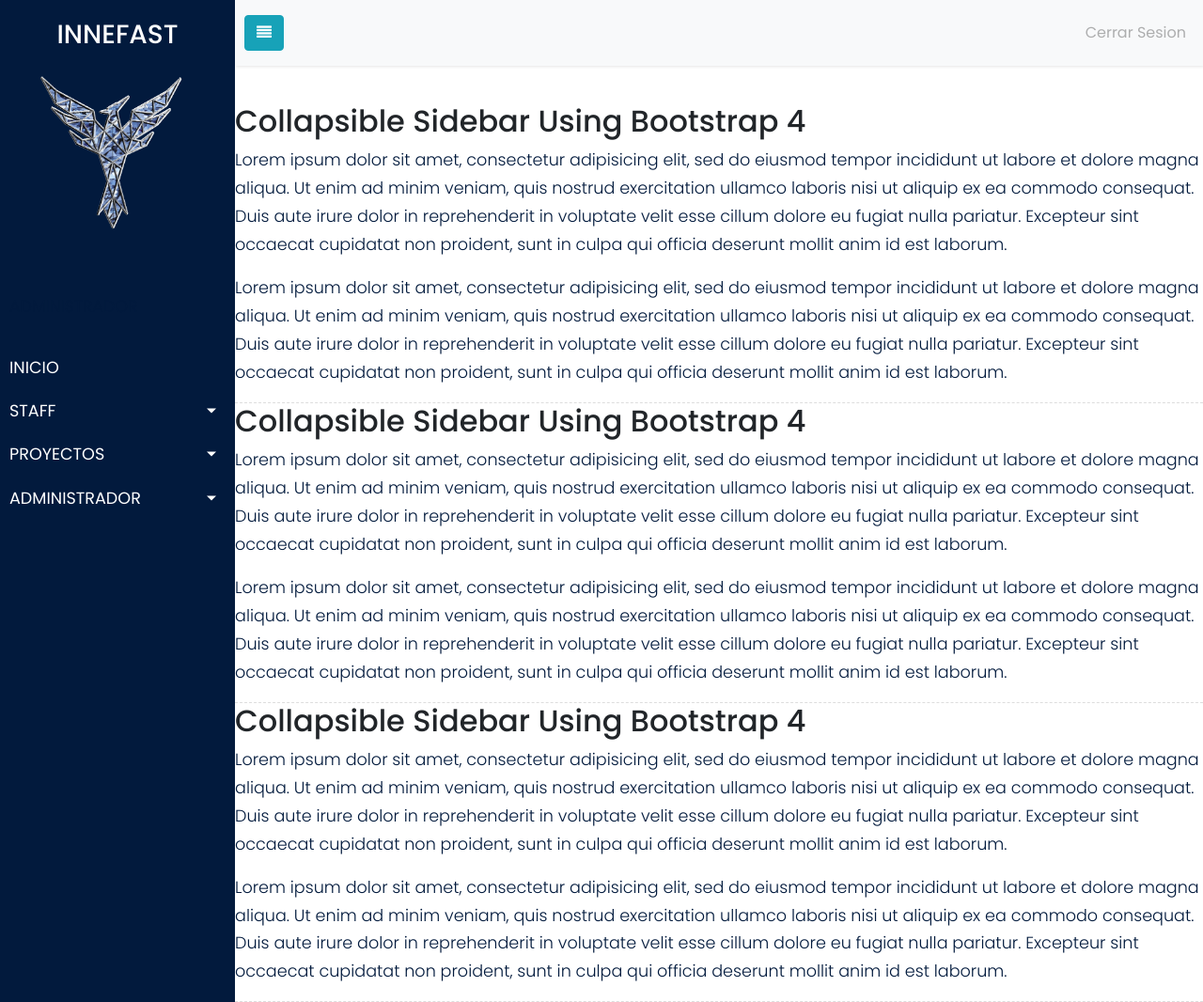
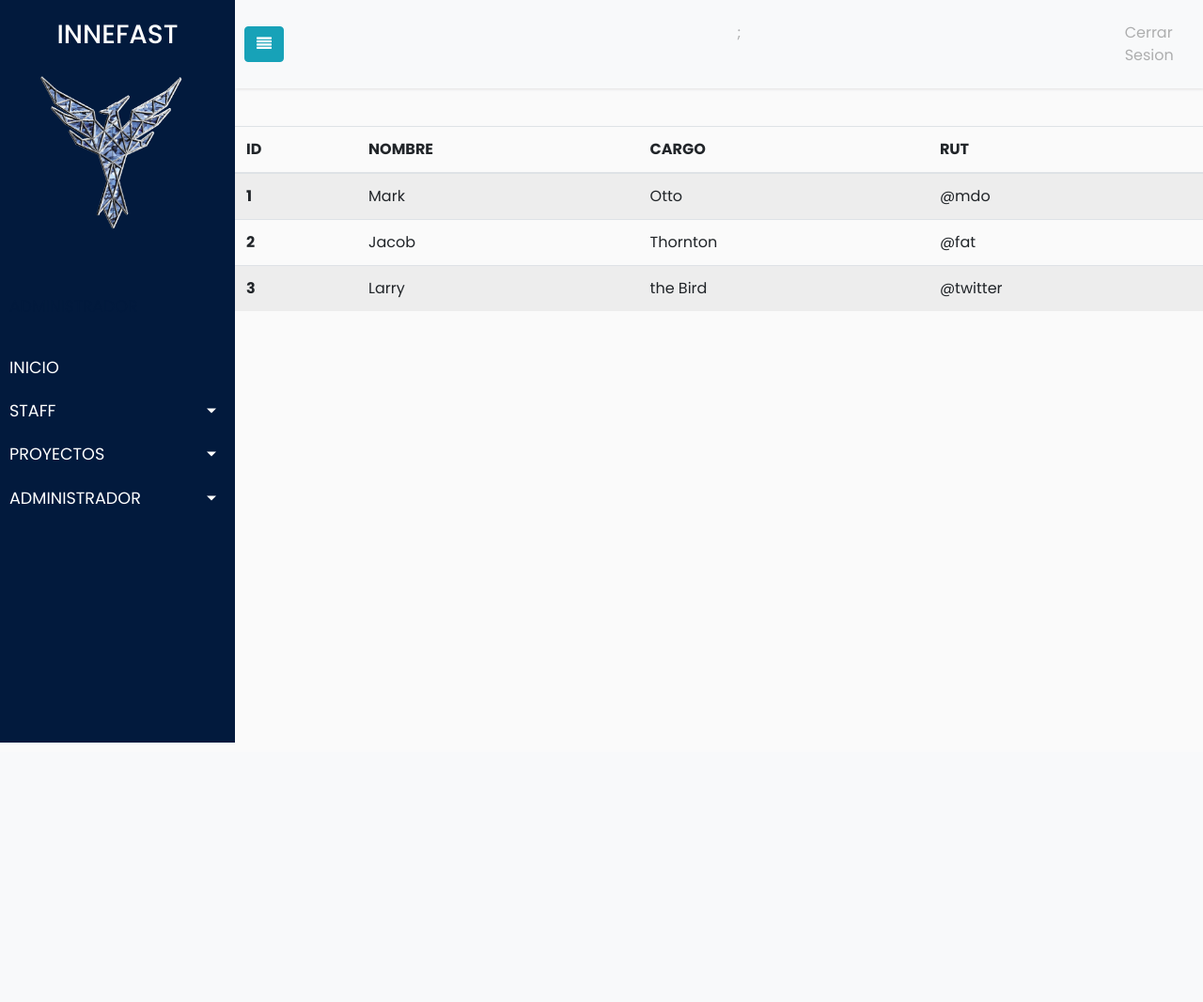
Before and after one commit to Katty-Arias/Front-End-INNEFAST-, a PHP site: page /html/visualAdministradores.html in a window 1280 px wide. Shown: the whole page at 94% size. After the commit the page ends 790 px from the top, so only its background shows below. Run offline with PHP 8.4, Linux system fonts and the light colour scheme.

Commit message:
completando espacios en pagina

```diff
--- a/css/stylevista.css
+++ b/css/stylevista.css
@@ -1,6 +1,6 @@
 @import "https://fonts.googleapis.com/css?family=Poppins:300,400,500,600,700";
 body{font-family: 'Poppins', sans-serif;
-     background: #fff}
+     background: #fafafa}
 p{font-family: 'Poppins', sans-serif;
   font-size: 1.1em;
 	font-weight: 300;
@@ -39,8 +39,7 @@ a:focus{
 .wrapper {
     display: flex;
     width: 100%;
-	align-items: stretch;
-
+    align-items: stretch;
 }
 #sidebar {
     min-width: 250px;
--- a/html/editar.html
+++ b/html/editar.html
@@ -80,7 +80,7 @@
         <div class="collapse navbar-collapse" id="navbarNav">
             <ul class="navbar-nav ml-auto">
                <li class="nav-item">
-                  <a class="nav-link disabled" href="#">Cerrar Sesion</a>
+                  <a class="nav-link disabled" href="HTMLPage1.html">Cerrar Sesion</a>
                </li>
             </ul>
         </div>
--- a/html/visualAdministradores.html
+++ b/html/visualAdministradores.html
@@ -62,7 +62,38 @@
                             <a href="visualAdministradores.html">Administradores</a>
                         </li>
                     </ul>
-             </li>
+			   </li>
+			   <li>
+				<a href="#"></a>
+			   </li>
+			   <li>
+				<a href="#"></a>
+			   </li>
+			   <li>
+				<a href="#"></a>
+			   </li>
+			   <li>
+				<a href="#"></a>
+			   </li>
+			   <li>
+				<a href="#"></a>
+			   </li>
+			   <li>
+				<a href="#"></a>
+			   </li>
+			   <li>
+				<a href="#"></a>
+			   </li>
+			   <li>
+				<a href="#"></a>
+			   </li>
+			   <li>
+				<a href="#"></a>
+			   </li>
+			   <li>
+				<a href="#"></a>
+			   </li>
+
 
    		</ul>
 
@@ -79,6 +110,10 @@
         </button>
         <div class="collapse navbar-collapse" id="navbarNav">
          <ul class="navbar-nav ml-auto">
+				<li class="nav-item">
+						<a class="nav-link disabled" href="HTMLPage1.html">&nbsp;&nbsp; &nbsp;&nbsp; &nbsp;&nbsp; &nbsp;&nbsp; &nbsp;&nbsp; &nbsp;&nbsp; &nbsp;&nbsp; &nbsp;&nbsp; &nbsp;&nbsp; &nbsp;&nbsp; &nbsp;&nbsp; &nbsp;&nbsp; &nbsp;&nbsp; &nbsp;&nbsp; &nbsp;&nbsp; &nbsp;&nbsp; &nbsp;&nbsp; &nbsp;&nbsp; &nbsp;&nbsp; &nbsp;&nbsp; &nbsp;&nbsp; &nbsp;&nbsp;&nbsp;&nbsp;&nbsp;&nbsp; &nbsp;&nbsp; &nbsp;&nbsp; &nbsp;&nbsp; &nbsp;&nbsp; &nbsp;&nbsp; &nbsp;&nbsp; &nbsp;&nbsp; &nbsp;&nbsp;&nbsp;&nbsp;  &nbsp;&nbsp; &nbsp;&nbsp; &nbsp;&nbsp; &nbsp;&nbsp; &nbsp;&nbsp; ; &nbsp;&nbsp; &nbsp;&nbsp; &nbsp;&nbsp; &nbsp;&nbsp; &nbsp;&nbsp; &nbsp;&nbsp; &nbsp;&nbsp;  &nbsp;&nbsp; &nbsp;&nbsp; &nbsp;&nbsp; &nbsp;&nbsp; &nbsp;&nbsp; &nbsp;&nbsp; &nbsp;&nbsp; &nbsp;&nbsp; &nbsp;&nbsp; &nbsp;&nbsp; &nbsp;&nbsp; &nbsp;&nbsp; &nbsp;&nbsp; &nbsp;&nbsp; &nbsp;&nbsp; &nbsp;&nbsp; &nbsp;&nbsp; &nbsp;&nbsp; &nbsp;&nbsp; &nbsp;&nbsp; &nbsp;&nbsp; &nbsp;&nbsp; &nbsp;&nbsp; &nbsp;&nbsp; &nbsp;&nbsp; &nbsp;&nbsp; &nbsp;&nbsp; &nbsp;&nbsp; &nbsp;&nbsp; &nbsp;&nbsp; &nbsp;&nbsp; &nbsp;&nbsp; &nbsp;&nbsp; &nbsp;&nbsp; &nbsp;&nbsp; &nbsp;&nbsp; &nbsp;&nbsp; &nbsp;&nbsp; &nbsp;&nbsp; &nbsp;&nbsp; &nbsp;&nbsp; &nbsp;&nbsp; &nbsp;&nbsp; &nbsp;&nbsp; &nbsp;&nbsp; &nbsp;&nbsp; &nbsp;&nbsp; &nbsp;&nbsp; &nbsp;&nbsp; &nbsp;&nbsp; &nbsp;&nbsp; &nbsp;&nbsp; &nbsp;&nbsp; &nbsp;&nbsp; &nbsp;&nbsp; &nbsp;&nbsp;&nbsp;&nbsp;&nbsp;&nbsp;&nbsp;&nbsp;&nbsp;&nbsp;&nbsp;&nbsp;</a>
+				</li>
+
            <li class="nav-item">
                <a class="nav-link disabled" href="HTMLPage1.html">Cerrar Sesion</a>
            </li>
@@ -86,27 +121,36 @@
         </div>
 		</nav>
 
-
-
-  	<h2>Collapsible Sidebar Using Bootstrap 4</h2>
-
-  	 <p>Lorem ipsum dolor sit amet, consectetur adipisicing elit, sed do eiusmod tempor incididunt ut labore et dolore magna aliqua. Ut enim ad minim veniam, quis nostrud exercitation ullamco laboris nisi ut aliquip ex ea commodo consequat. Duis aute irure dolor in reprehenderit in voluptate velit esse cillum dolore eu fugiat nulla pariatur. Excepteur sint occaecat cupidatat non proident, sunt in culpa qui officia deserunt mollit anim id est laborum.</p>
-     <p>Lorem ipsum dolor sit amet, consectetur adipisicing elit, sed do eiusmod tempor incididunt ut labore et dolore magna aliqua. Ut enim ad minim veniam, quis nostrud exercitation ullamco laboris nisi ut aliquip ex ea commodo consequat. Duis aute irure dolor in reprehenderit in voluptate velit esse cillum dolore eu fugiat nulla pariatur. Excepteur sint occaecat cupidatat non proident, sunt in culpa qui officia deserunt mollit anim id est laborum.</p>
-
-  	<div class="line"></div>
-
-  	<h2>Collapsible Sidebar Using Bootstrap 4</h2>
-
-  	 <p>Lorem ipsum dolor sit amet, consectetur adipisicing elit, sed do eiusmod tempor incididunt ut labore et dolore magna aliqua. Ut enim ad minim veniam, quis nostrud exercitation ullamco laboris nisi ut aliquip ex ea commodo consequat. Duis aute irure dolor in reprehenderit in voluptate velit esse cillum dolore eu fugiat nulla pariatur. Excepteur sint occaecat cupidatat non proident, sunt in culpa qui officia deserunt mollit anim id est laborum.</p>
-     <p>Lorem ipsum dolor sit amet, consectetur adipisicing elit, sed do eiusmod tempor incididunt ut labore et dolore magna aliqua. Ut enim ad minim veniam, quis nostrud exercitation ullamco laboris nisi ut aliquip ex ea commodo consequat. Duis aute irure dolor in reprehenderit in voluptate velit esse cillum dolore eu fugiat nulla pariatur. Excepteur sint occaecat cupidatat non proident, sunt in culpa qui officia deserunt mollit anim id est laborum.</p>
-
-  	<div class="line"></div>
-  	<h2>Collapsible Sidebar Using Bootstrap 4</h2>
-
-  	 <p>Lorem ipsum dolor sit amet, consectetur adipisicing elit, sed do eiusmod tempor incididunt ut labore et dolore magna aliqua. Ut enim ad minim veniam, quis nostrud exercitation ullamco laboris nisi ut aliquip ex ea commodo consequat. Duis aute irure dolor in reprehenderit in voluptate velit esse cillum dolore eu fugiat nulla pariatur. Excepteur sint occaecat cupidatat non proident, sunt in culpa qui officia deserunt mollit anim id est laborum.</p>
-     <p>Lorem ipsum dolor sit amet, consectetur adipisicing elit, sed do eiusmod tempor incididunt ut labore et dolore magna aliqua. Ut enim ad minim veniam, quis nostrud exercitation ullamco laboris nisi ut aliquip ex ea commodo consequat. Duis aute irure dolor in reprehenderit in voluptate velit esse cillum dolore eu fugiat nulla pariatur. Excepteur sint occaecat cupidatat non proident, sunt in culpa qui officia deserunt mollit anim id est laborum.</p>
-
-  	<div class="line"></div>
+	<table class="table table-striped">
+			<thead>
+			  <tr>
+				<th scope="col">ID</th>
+				<th scope="col">NOMBRE</th>
+				<th scope="col">CARGO</th>
+				<th scope="col">RUT</th>
+			  </tr>
+			</thead>
+			<tbody>
+			  <tr>
+				<th scope="row">1</th>
+				<td>Mark</td>
+				<td>Otto</td>
+				<td>@mdo</td>
+			  </tr>
+			  <tr>
+				<th scope="row">2</th>
+				<td>Jacob</td>
+				<td>Thornton</td>
+				<td>@fat</td>
+			  </tr>
+			  <tr>
+				<th scope="row">3</th>
+				<td>Larry</td>
+				<td>the Bird</td>
+				<td>@twitter</td>
+			  </tr>
+			</tbody>
+		  </table>
 
    	</div>
 
--- a/html/visualProyectos.html
+++ b/html/visualProyectos.html
@@ -79,6 +79,10 @@
         </button>
         <div class="collapse navbar-collapse" id="navbarNav">
         <ul class="navbar-nav ml-auto">
+				<li class="nav-item">
+						<a class="nav-link disabled" href="HTMLPage1.html">&nbsp;&nbsp; &nbsp;&nbsp; &nbsp;&nbsp; &nbsp;&nbsp; &nbsp;&nbsp; &nbsp;&nbsp; &nbsp;&nbsp; &nbsp;&nbsp; &nbsp;&nbsp; &nbsp;&nbsp; &nbsp;&nbsp; &nbsp;&nbsp; &nbsp;&nbsp; &nbsp;&nbsp; &nbsp;&nbsp; &nbsp;&nbsp; &nbsp;&nbsp; &nbsp;&nbsp; &nbsp;&nbsp; &nbsp;&nbsp; &nbsp;&nbsp; &nbsp;&nbsp;&nbsp;&nbsp;&nbsp;&nbsp; &nbsp;&nbsp; &nbsp;&nbsp; &nbsp;&nbsp; &nbsp;&nbsp; &nbsp;&nbsp; &nbsp;&nbsp; &nbsp;&nbsp; &nbsp;&nbsp;&nbsp;&nbsp;  &nbsp;&nbsp; &nbsp;&nbsp; &nbsp;&nbsp; &nbsp;&nbsp; &nbsp;&nbsp; ; &nbsp;&nbsp; &nbsp;&nbsp; &nbsp;&nbsp; &nbsp;&nbsp; &nbsp;&nbsp; &nbsp;&nbsp; &nbsp;&nbsp;  &nbsp;&nbsp; &nbsp;&nbsp; &nbsp;&nbsp; &nbsp;&nbsp; &nbsp;&nbsp; &nbsp;&nbsp; &nbsp;&nbsp; &nbsp;&nbsp; &nbsp;&nbsp; &nbsp;&nbsp; &nbsp;&nbsp; &nbsp;&nbsp; &nbsp;&nbsp; &nbsp;&nbsp; &nbsp;&nbsp; &nbsp;&nbsp; &nbsp;&nbsp; &nbsp;&nbsp; &nbsp;&nbsp; &nbsp;&nbsp; &nbsp;&nbsp; &nbsp;&nbsp; &nbsp;&nbsp; &nbsp;&nbsp; &nbsp;&nbsp; &nbsp;&nbsp; &nbsp;&nbsp; &nbsp;&nbsp; &nbsp;&nbsp; &nbsp;&nbsp; &nbsp;&nbsp; &nbsp;&nbsp; &nbsp;&nbsp; &nbsp;&nbsp; &nbsp;&nbsp; &nbsp;&nbsp; &nbsp;&nbsp; &nbsp;&nbsp; &nbsp;&nbsp; &nbsp;&nbsp; &nbsp;&nbsp; &nbsp;&nbsp; &nbsp;&nbsp; &nbsp;&nbsp; &nbsp;&nbsp; &nbsp;&nbsp; &nbsp;&nbsp; &nbsp;&nbsp; &nbsp;&nbsp; &nbsp;&nbsp; &nbsp;&nbsp; &nbsp;&nbsp; &nbsp;&nbsp; &nbsp;&nbsp; &nbsp;&nbsp; &nbsp;&nbsp;&nbsp;&nbsp;&nbsp;&nbsp;&nbsp;&nbsp;&nbsp;&nbsp;&nbsp;&nbsp;</a>
+				</li>
+
          <li class="nav-item">
           <a class="nav-link disabled" href="HTMLPage1.html">Cerrar Sesion</a>
          </li>
```
Also changed, not shown: html/visualAgregarAdministrador.html (+37 -1 lines), html/visualAgregarMiembro.html (+7 -1 lines), html/visualAgregarProyecto.html (+38 -1 lines), html/visualHistorialDeProyectos.html (+40 -3 lines), html/visualInicio.html (+5 -2 lines), html/visualStaff.html (+39 -4 lines).
